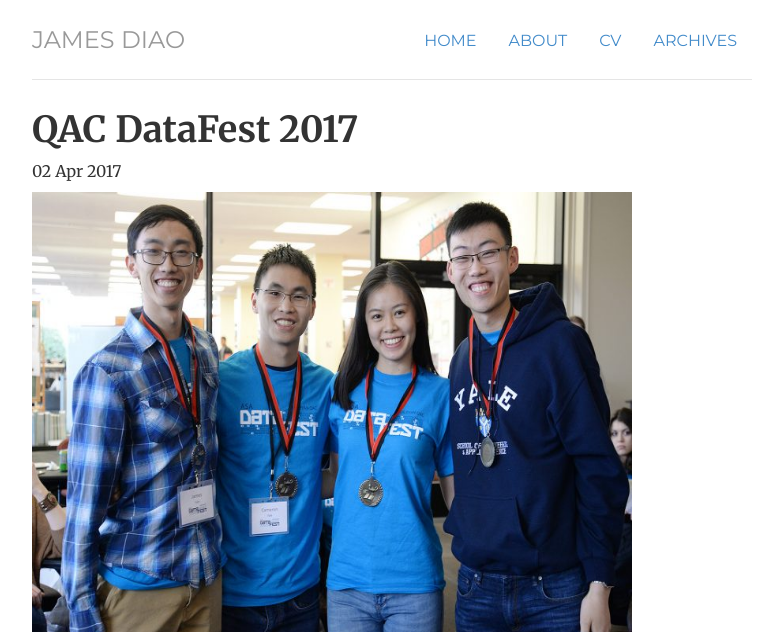
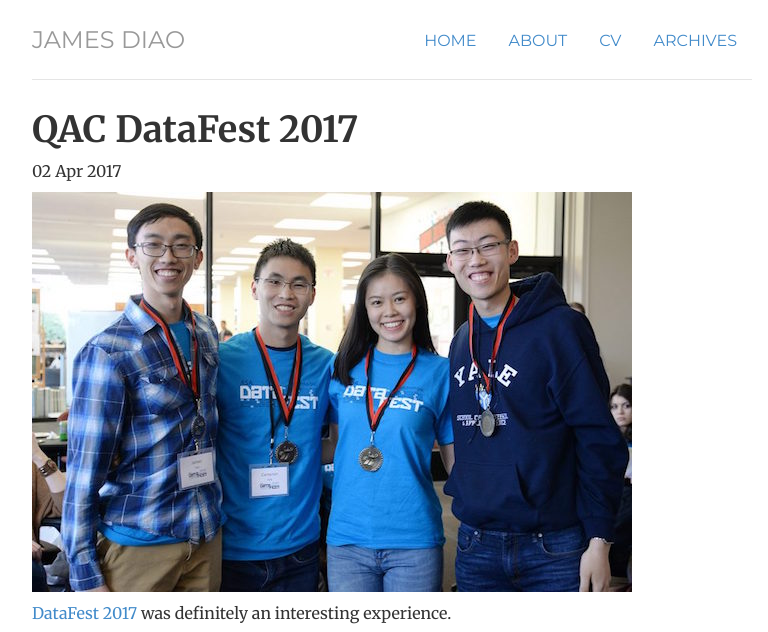
Before and after one commit to WENWENYU/jamesdiao.github.io, a Jekyll site: the page built from _posts/2017-04-02-datafest.md, in a window 1280 px wide. Shown: the top 632 px of the page, without its empty margins (248-1016 px from the left). Built offline with Jekyll 4.4.1, drawn with Linux system fonts in a browser that asks for light colours; grey boxes are pictures that could not be loaded.

Commit message:
Fixed anscombe img bug, fixed broken link

```diff
--- a/_posts/2017-04-02-datafest.md
+++ b/_posts/2017-04-02-datafest.md
@@ -4,11 +4,11 @@ title: "QAC DataFest 2017"
 date: 2017-04-02
 ---
 
-![Anscombe's Quartet](/img/anscombe.jpg){:height="450px" width="600px"}
+![Anscombe's Quartet](/img/anscombe.jpg)
 
-![DataFest 2017](http://datafest.blogs.wesleyan.edu/) was definitely an interesting experience.
+[DataFest 2017](http://datafest.blogs.wesleyan.edu/) was definitely an interesting experience.
 
-Here's a summary from a ![news release:](http://newsletter.blogs.wesleyan.edu/2017/04/10/wesleyan-team-honored-for-best-innovation-at-2017-datafest/?gaclick=featured)
+Here's a summary from a [news release:](http://newsletter.blogs.wesleyan.edu/2017/04/10/wesleyan-team-honored-for-best-innovation-at-2017-datafest/?gaclick=featured)
 
 The competition was held March 31 to April 2 at Exley Science Center. Seventy-five students from six institutions participated in the annual analysis competition.
 
```
Also changed, not shown: img/Anscombe.jpg (deleted), img/anscombe.jpg (added).
